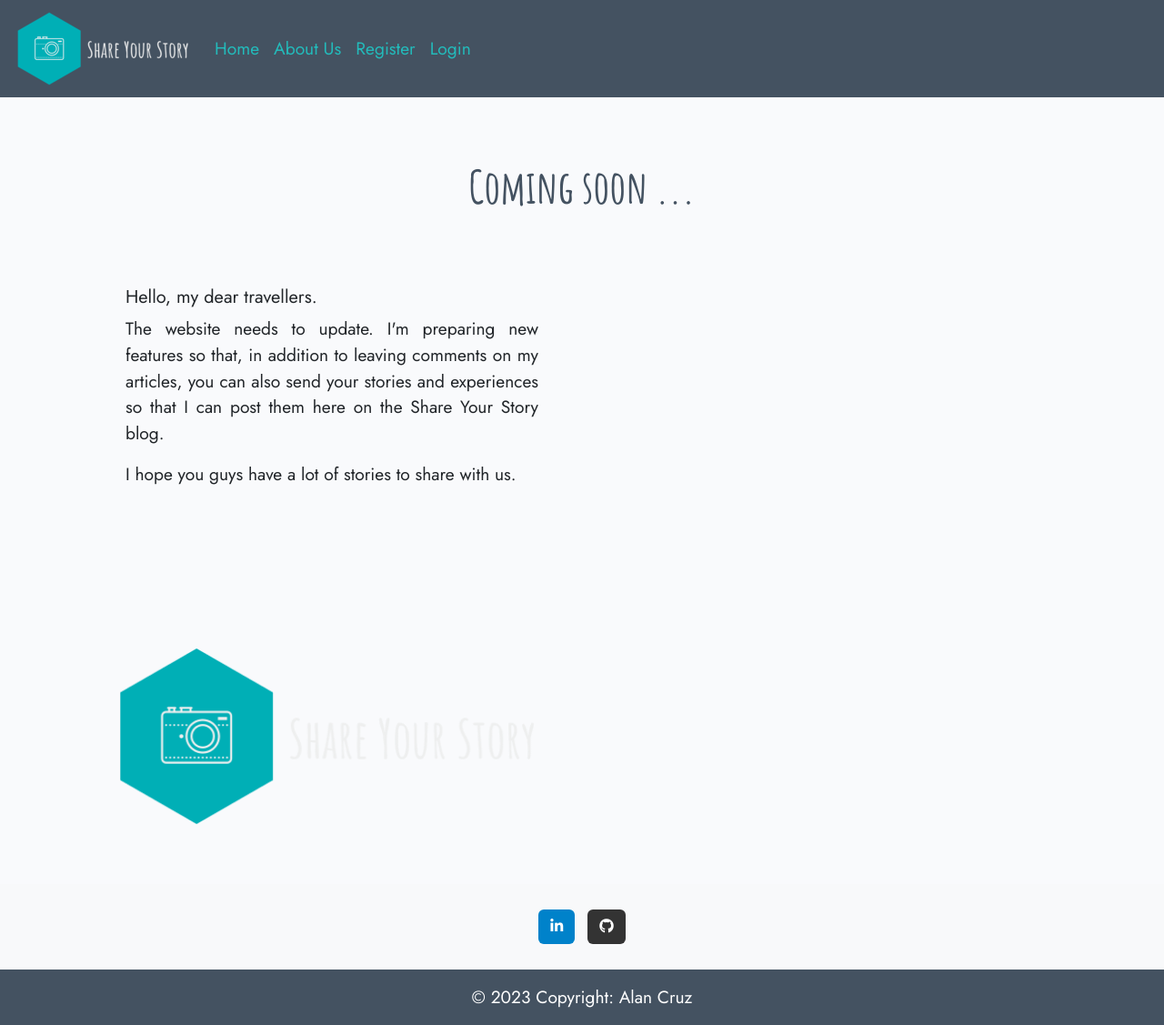
After one commit to llancruzz/share-story, a Django app: page /share/ in a window 1280 px wide. The commit adds this page. Shown: the whole page at 91% size. Run offline with Django 3.2, Linux system fonts and the light colour scheme.

Commit message:
feat: Add new view called share story on views.py

```diff
--- a/social_app/urls.py
+++ b/social_app/urls.py
@@ -5,6 +5,7 @@ from django.urls import path
 urlpatterns = [
     path('', views.PostList.as_view(), name='home'),
     path('about/', views.about, name='about'),
+    path('share/', views.share, name='share_story'),
     path('<slug:slug>/', views.PostDetail.as_view(), name='post_detail'),
     path('like/<slug:slug>', views.PostLike.as_view(), name='post_like'),
     path('comment/<int:id>', views.CommentView.as_view(), name='comment'),
--- a/social_app/views.py
+++ b/social_app/views.py
@@ -21,6 +21,11 @@ class PostList(generic.ListView):
 def about(request):
 
     return render(request, 'about.html')
+
+
+def share(request):
+
+    return render(request, 'share_story.html')
 
 
 class PostDetail(View):
--- a/templates/index.html
+++ b/templates/index.html
@@ -7,7 +7,7 @@
     <div class="row">
         <div class="col-md-8 offset-md-2 mt-4 text-center fonth">
          <h1>Would you like to share your experience?</h1>
-          <a href="#" class="btn btn-primary btn-lg share-btn">Share Your Story</a>
+          <a href="{% url 'share_story' %}" class="btn btn-primary btn-lg share-btn">Share Your Story</a>
         </div>
      </div>
 
--- /dev/null
+++ b/templates/share_story.html
@@ -0,0 +1,28 @@
+{% extends "base.html" %}
+
+{% load static %}
+
+{% block content %}
+<div class="container mt-md-5 my-2 text-center">
+    <div class="row">
+        <div class="col-md-10 mx-auto mt-3 offset-md-2 text-center text-danger">
+            <h2 class="mt-1 fonth2">Coming soon ...</h2>
+        </div>
+    </div>
+</div>
+<div class="container-lg mb-3 pt-3">
+    <div class="row mx-2 pb-md-5">
+        <div class="col-12 col-md-6 mt-xxl-1 p-lg-5 aboutp">
+            <h5>Hello, my dear travellers.</h5>
+            <p>The website needs to update. I'm preparing new features so that, in addition to leaving comments on my articles,
+            you can also send your stories and experiences so that I can post them here on the Share Your Story blog.
+            </p>
+            <p>I hope you guys have a lot of stories to share with us.</p>
+        </div>
+    </div>
+    <div class="col-12 col-md-6 mt-3 mt-xxl-1 p-lg-5">
+        <img class="img-fluid about-me-image" src="../static/images/share_transp.png" alt="share your story">
+    </div>
+</div>
+
+{% endblock %}
```
